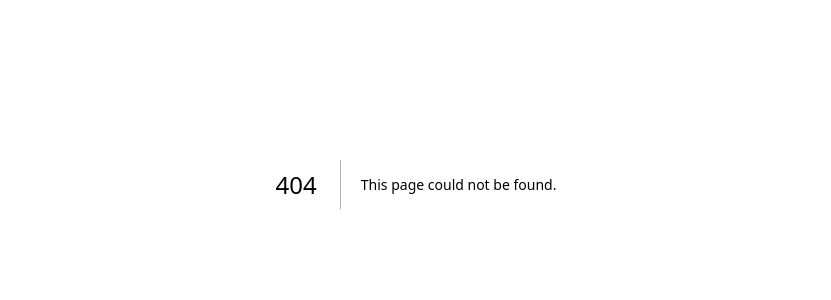
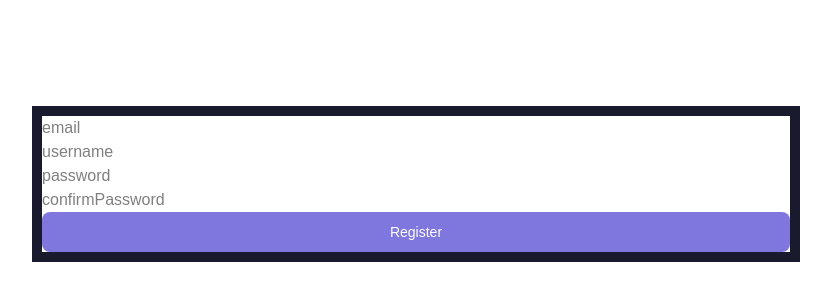
Before and after one commit to ShoAnn/get-a-j-b, a Next.js app in the folder apps/web/: page /register in a window 1280 px wide. Before the commit this address had no page. Shown: the part 216-516 px from the top of the page, without its empty margins (224-1055 px from the left). Built offline with nearby package versions, Linux system fonts and the light colour scheme.

Commit message:
add register form

```diff
--- /dev/null
+++ b/apps/web/src/app/(auth)/register/page.tsx
@@ -0,0 +1,9 @@
+import RegisterForm from "@/components/RegisterForm";
+
+export default function RegisterPage() {
+  return (
+    <>
+      <RegisterForm showRoleSelect={false} />
+    </>
+  );
+}
--- /dev/null
+++ b/apps/web/src/components/RegisterForm.tsx
@@ -0,0 +1,98 @@
+"use client"
+
+import { useState } from "react";
+import Button from "./Button";
+import { apiClient } from "@/lib/client/api";
+import { AuthResponseSchema, RegisterSchema } from "@/types/auth";
+import { useRouter } from "next/navigation";
+
+const roles = ["admin", "user"];
+
+export default function RegisterForm({ showRoleSelect }: { showRoleSelect: boolean }) {
+    const [email, setEmail] = useState("");
+    const [username, setUsername] = useState("");
+    const [password, setPassword] = useState("");
+    const [confirmPassword, setConfirmPassword] = useState("");
+    const [role, setRole] = useState("");
+    const [isSubmitting, setIsSubmitting] = useState(false);
+    const [error, setError] = useState("");
+    const isFormValid = email.length > 0 && password.length > 0 && username.length > 0;
+
+    const router = useRouter();
+
+    const handleRoleChange = (e: React.ChangeEvent<HTMLSelectElement>) => {
+        setRole(e.target.value)
+    }
+
+    const handleSubmit = async (e: React.SubmitEvent) => {
+        e.preventDefault();
+        setIsSubmitting(true);
+        if (!isFormValid) {
+            setError("Please enter a valid username/password");
+            setIsSubmitting(false);
+            return;
+        }
+
+        const parsedInput = RegisterSchema.safeParse({ email, username, password, confirmPassword, role })
+        if (!parsedInput.success) {
+            setError(parsedInput.error?.issues[0].message);
+            setIsSubmitting(false);
+            return;
+        }
+
+        try {
+            await apiClient.post("/api/auth/register", AuthResponseSchema, parsedInput);
+            router.push("/");
+        } catch (err) {
+            if (err instanceof Error) {
+                setError("Login failed " + err);
+            }
+        } finally {
+            setIsSubmitting(false);
+        }
+    }
+
+    return (
+        <form onSubmit={handleSubmit} className="w-3xl flex flex-col border-10 border-midnight">
+            {error && <h2 className="text-red-500">{error}</h2>}
+            <input
+                type="email"
+                name="email"
+                placeholder="email"
+                value={email}
+                onChange={(e) => setEmail(e.target.value)}
+            />
+            <input
+                type="username"
+                name="username"
+                placeholder="username"
+                value={username}
+                onChange={(e) => setUsername(e.target.value)}
+            />
+            <input
+                type="password"
+                name="password"
+                placeholder="password"
+                value={password}
+                onChange={(e) => setPassword(e.target.value)}
+            />
+            <input
+                type="password"
+                name="confirmPassword"
+                placeholder="confirmPassword"
+                value={confirmPassword}
+                onChange={(e) => setConfirmPassword(e.target.value)}
+            />
+            {showRoleSelect && (
+                <select name="role" id="role" value={role} onChange={handleRoleChange} >
+                    {roles.map((role) => (
+                        <option key={role} value={role}>{role}</option>
+                    ))}
+                </select>
+            )}
+            <Button type="submit" disabled={isSubmitting} variant="primary" >
+                {isSubmitting ? "..." : "Register"}
+            </Button>
+        </form>
+    );
+}
```
